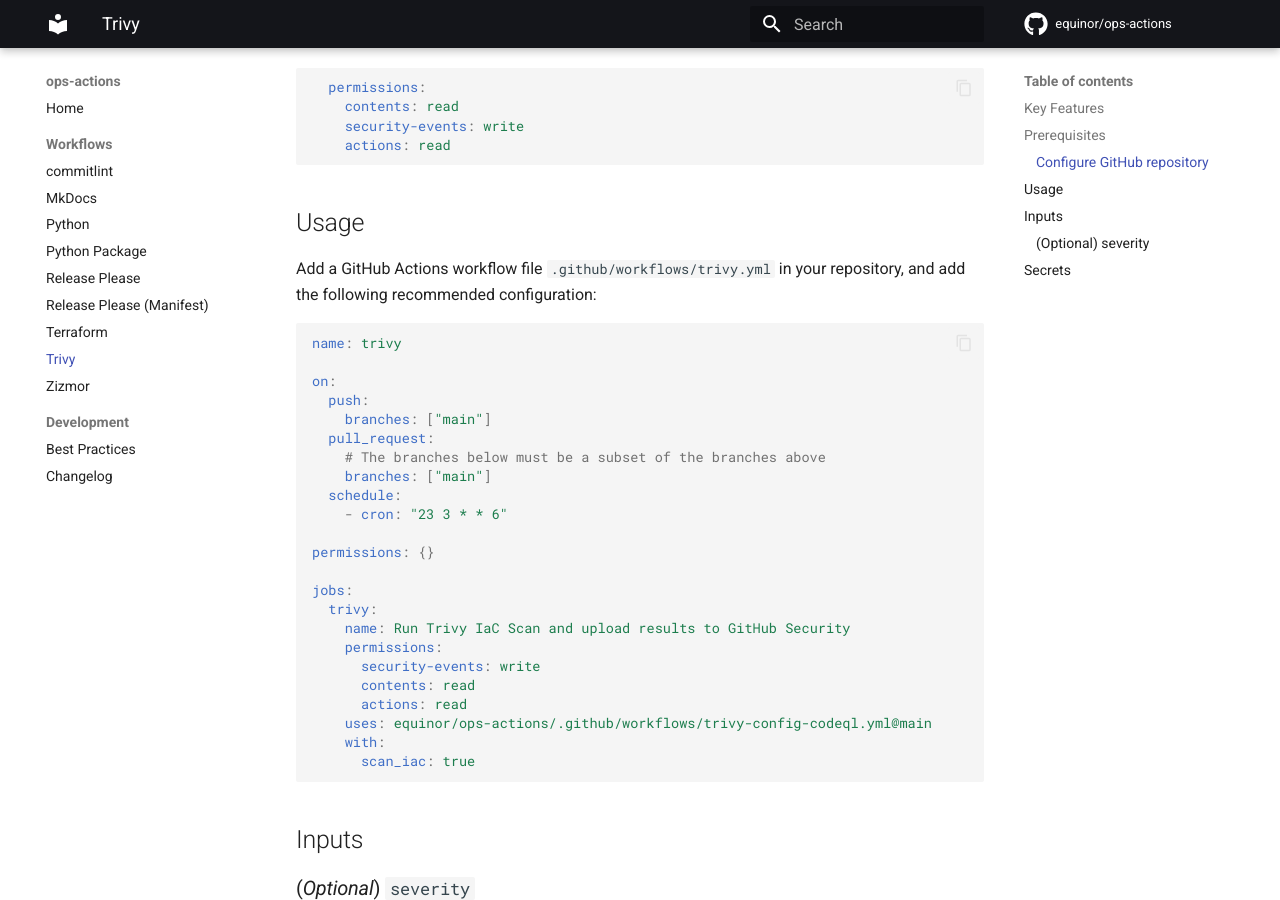
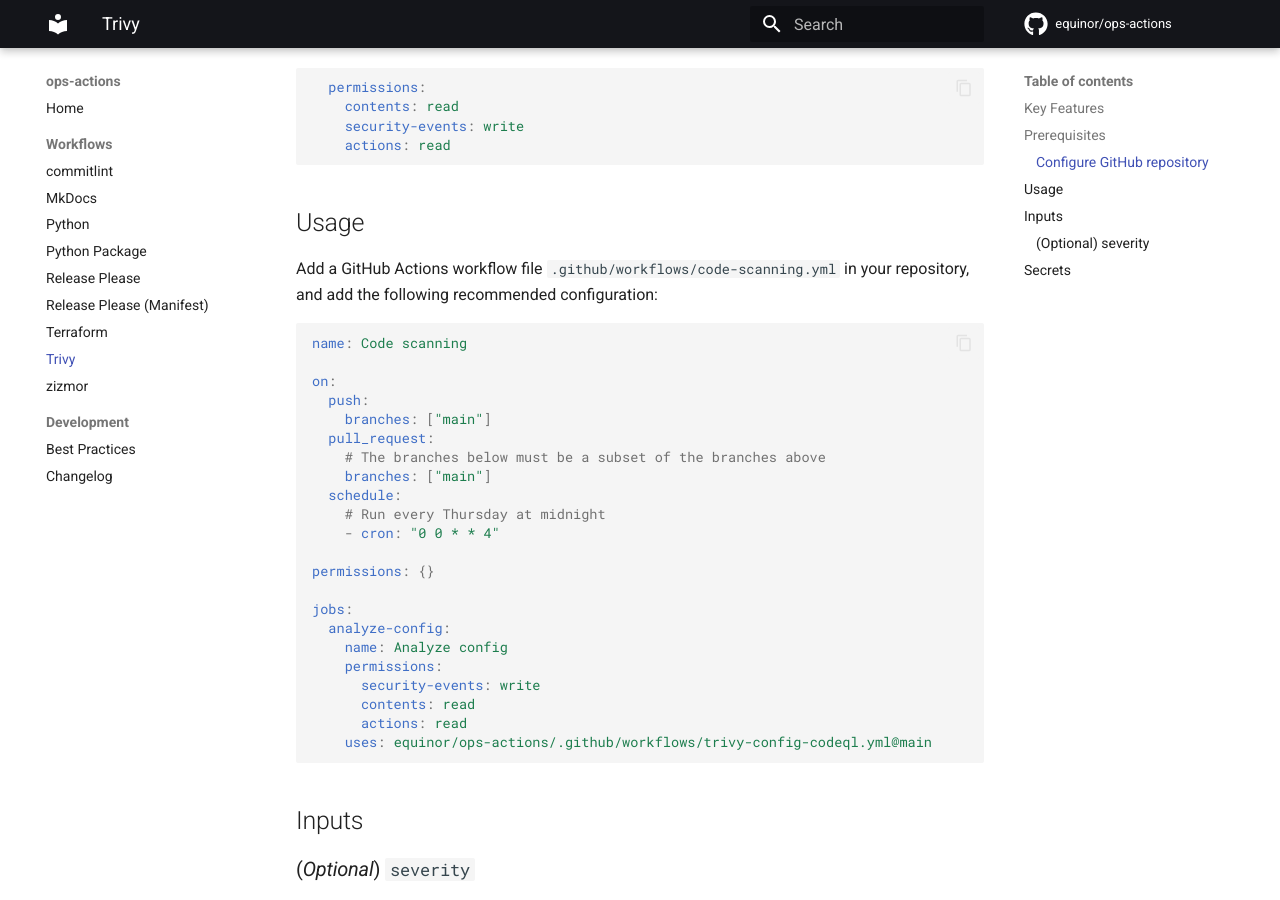
Before and after one commit to equinor/ops-actions, an MkDocs documentation site: the page built from docs/workflows/trivy-config-codeql.md, in a window 1280 px wide and 900 px high, scrolled down 626 px. Built offline with MkDocs 1.6.1 and Material for MkDocs 9.7.7, drawn with Linux system fonts in a browser that asks for light colours; comment, search, counter and statistics services are not loaded.

Commit message:
docs: prettify Trivy and zizmor workflow status check results (#881)
Update workflow documentation to get prettier status check results for
the Trivy and zizmor worfklows:

- Implicitly promote use of these workflows together:
- Rename example workflows to `Code scanning` (the official name of the
[relevant GitHub
feature](https://docs.github.com/en/code-security/code-scanning/introduction-to-code-scanning/about-code-scanning)).
  - Update example cron schedule to a common schedule.
- Rename example jobs.
- Remove optional and deprecated example inputs.
- Rename MkDocs section `Zizmor` to `zizmor` (zizmor is "officially" all
lowercase).

## Status checks before

- CodeQL scanning with Zizmor / CodeQL analysis with Zizmor / zizmor
latest via PyPI
- trivy / Run Trivy IaC Scan and upload results to GitHub Security /
Trivy Scan
- Code scanning results / CodeQL
- Code scanning results / Trivy
- Code scanning results / zizmor

## Status checks after

- Code scanning / Analyze GitHub Actions / zizmor
- Code scanning / Analyze config / Trivy
- Code scanning results / CodeQL
- Code scanning results / Trivy
- Code scanning results / zizmor

````diff
--- a/docs/workflows/trivy-config-codeql.md
+++ b/docs/workflows/trivy-config-codeql.md
@@ -26,10 +26,10 @@
 
 ## Usage
 
-Add a GitHub Actions workflow file `.github/workflows/trivy.yml` in your repository, and add the following recommended configuration:
+Add a GitHub Actions workflow file `.github/workflows/code-scanning.yml` in your repository, and add the following recommended configuration:
 
 ```yaml
-name: trivy
+name: Code scanning
 
 on:
   push:
@@ -38,22 +38,19 @@
     # The branches below must be a subset of the branches above
     branches: ["main"]
   schedule:
-    - cron: "23 3 * * 6"
+    # Run every Thursday at midnight
+    - cron: "0 0 * * 4"
 
 permissions: {}
 
 jobs:
-  trivy:
-    name: Run Trivy IaC Scan and upload results to GitHub Security
+  analyze-config:
+    name: Analyze config
     permissions:
       security-events: write
       contents: read
       actions: read
     uses: equinor/ops-actions/.github/workflows/trivy-config-codeql.yml@main
-    with:
-      scan_iac: true
-
-
 ```
 
 ## Inputs
--- a/mkdocs.yml
+++ b/mkdocs.yml
@@ -41,7 +41,7 @@
       - Release Please (Manifest): workflows/release-please-manifest.md
       - Terraform: workflows/terraform.md
       - Trivy: workflows/trivy-config-codeql.md
-      - Zizmor: workflows/zizmor-codeql.md
+      - zizmor: workflows/zizmor-codeql.md
   - Development:
       - Best Practices: best-practices.md
       - Changelog: changelog.md
````
Also changed, not shown: docs/workflows/zizmor-codeql.md (+7 -7 lines).
